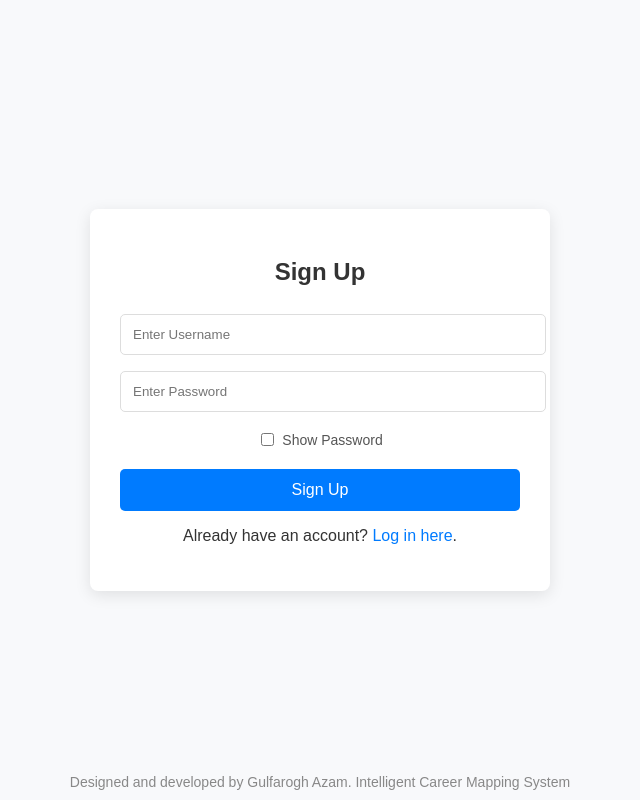
After one commit to gazam0010/Career_Recommendation_System, a Flask app: page /user_signup in a window 1280 px wide. The commit adds this page. Shown: the whole page, without its empty margins (320-960 px from the left). Run offline with Flask 3, Linux system fonts and the light colour scheme.

Commit message:
bug fixes

```diff
--- a/app.py
+++ b/app.py
@@ -224,6 +224,26 @@ def delete_story(story_id):
     return redirect(url_for("admin_panel"))  # Redirect to the admin panel
 
 
+# Sign up route for new users
+@app.route("/user_signup", methods=["GET", "POST"])
+def user_signup():
+    if request.method == "POST":
+        username = request.form.get("uname")
+        password = request.form.get("pass")
+
+        # Check if the username already exists
+        if User.query.filter_by(username=username).first():
+            flash("Username already exists. Please choose a different one.", "warning")
+            return redirect(url_for("signup"))
+
+        # Create a new user with plain text password
+        new_user = User(username=username, password=password)
+        db.session.add(new_user)
+        db.session.commit()
+        flash("Signup successful! You can now log in.", "success")
+        return redirect(url_for("loginpage"))
+
+    return render_template("user_signup.html")
 
 
 # Logout route, clears session data and redirects to login
--- a/models/ai_model.py
+++ b/models/ai_model.py
@@ -78,7 +78,7 @@ def generate_roadmap_func(user_data, quiz_answers):
 
         if json_match:
             json_data = json_match.group(1)
-            parsed_json = json.loads(json_data)  # Convert the extracted JSON string to a Python dictionary
+            parsed_json = json.loads(json_data)
             return parsed_json
         else:
             print("No valid JSON found in the response.")
--- a/templates/quiz.html
+++ b/templates/quiz.html
@@ -14,12 +14,14 @@
     <!-- Loop through the quiz questions and display them -->
     <form action="{{ url_for('generate_roadmap') }}" method="post">
         {% for question in quiz_data['quiz'] %}
-            <div class="question-container">
+            {% set question_id = loop.index %} <!-- Store the question index in a variable -->
+            <div class="question-container" id="question_{{ question_id }}">
                 <p class="question">{{ question['question'] }}</p>
                 <div class="options">
                     {% for option in question['options'] %}
                         <label class="option">
-                            <input type="radio" name="question_{{ loop.index }}" value="{{ option }}" required>
+                            <!-- Use the question_id variable for each option's name -->
+                            <input type="radio" name="question_{{ question_id }}" value="{{ option }}" required>
                             {{ option }}
                         </label>
                     {% endfor %}
--- /dev/null
+++ b/templates/user_signup.html
@@ -0,0 +1,135 @@
+<!DOCTYPE html>
+<html lang="en">
+<head>
+    <meta charset="UTF-8">
+    <meta name="viewport" content="width=device-width, initial-scale=1.0">
+    <title>Sign Up</title>
+    <style>
+        /* Background style */
+        body {
+            margin: 0;
+            font-family: Arial, sans-serif;
+            background-color: #f8f9fb;
+            color: #333;
+            display: flex;
+            justify-content: center;
+            align-items: center;
+            height: 100vh;
+        }
+
+        /* Signup form container */
+        .signup-container {
+            background-color: #ffffff;
+            border-radius: 8px;
+            padding: 30px;
+            box-shadow: 0 4px 16px rgba(0, 0, 0, 0.1);
+            text-align: center;
+            width: 100%;
+            max-width: 400px;
+        }
+
+        .signup-container h2 {
+            margin-bottom: 20px;
+            color: #333;
+        }
+
+        /* Input styles */
+        input[type="text"], input[type="password"] {
+            width: 100%;
+            padding: 12px;
+            margin: 8px 0;
+            border-radius: 5px;
+            border: 1px solid #ddd;
+            outline: none;
+        }
+
+        /* Button style */
+        button[type="submit"] {
+            width: 100%;
+            padding: 12px;
+            margin-top: 20px;
+            background-color: #007bff;
+            border: none;
+            border-radius: 5px;
+            color: #fff;
+            font-size: 16px;
+            cursor: pointer;
+            transition: background 0.3s ease;
+        }
+
+        button[type="submit"]:hover {
+            background-color: #0056b3;
+        }
+
+        /* Checkbox styling */
+        .show-password {
+            font-size: 14px;
+            color: #555;
+            margin-top: 10px;
+            display: flex;
+            align-items: center;
+            justify-content: center;
+        }
+
+        .show-password label {
+            margin-left: 5px;
+        }
+
+        /* Footer style */
+        .footer {
+            position: fixed;
+            bottom: 10px;
+            left: 0;
+            width: 100%;
+            text-align: center;
+            color: #888;
+            font-size: 14px;
+        }
+
+        /* Link styling */
+        .signup-container a {
+            color: #007bff;
+            text-decoration: none;
+        }
+
+        .signup-container a:hover {
+            text-decoration: underline;
+        }
+    </style>
+</head>
+<body>
+    <div class="signup-container">
+        <h2>Sign Up</h2>
+        <form action="{{ url_for('user_signup') }}" method="post">
+            <input type="text" id="uname" name="uname" placeholder="Enter Username" required>
+            <input type="password" id="pass" name="pass" placeholder="Enter Password" required>
+
+            <!-- View password checkbox -->
+            <div class="show-password">
+                <input type="checkbox" id="togglePassword" onclick="togglePasswordVisibility()">
+                <label for="togglePassword">Show Password</label>
+            </div>
+
+            <button type="submit">Sign Up</button>
+        </form>
+        <p>Already have an account? <a href="{{ url_for('loginpage') }}">Log in here</a>.</p>
+    </div>
+
+    <!-- Footer -->
+    <div class="footer">
+        Designed and developed by Gulfarogh Azam. Intelligent Career Mapping System
+    </div>
+
+    <!-- JavaScript for toggling password visibility -->
+    <script>
+        function togglePasswordVisibility() {
+            var passwordField = document.getElementById("pass");
+            if (passwordField.type === "password") {
+                passwordField.type = "text";
+            } else {
+                passwordField.type = "password";
+            }
+        }
+    </script>
+</body>
+</html>
```
Also changed, not shown: templates/dlstr.py (deleted, +0 -16 lines), templates/home.html (+56 -29 lines), templates/print_story.py (deleted, +0 -16 lines), instance/career_mapping.db, 2 other files.
